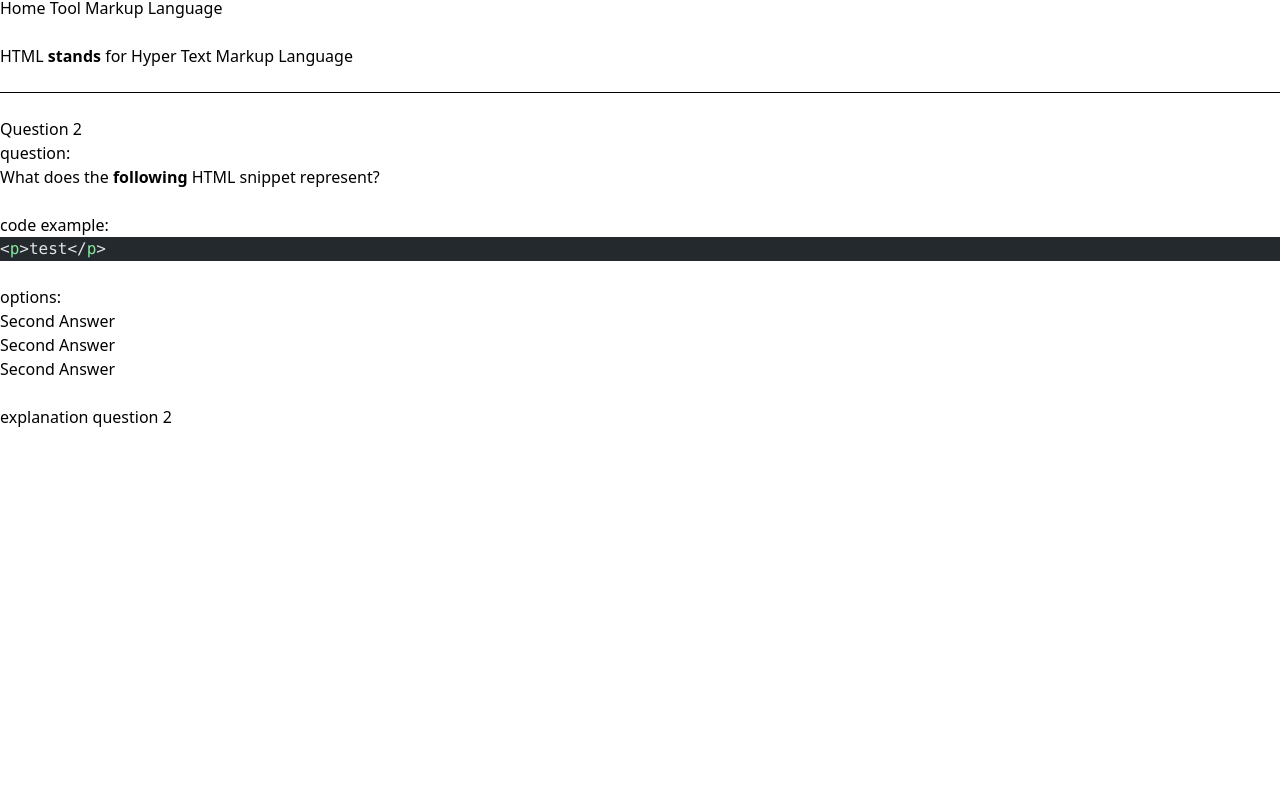
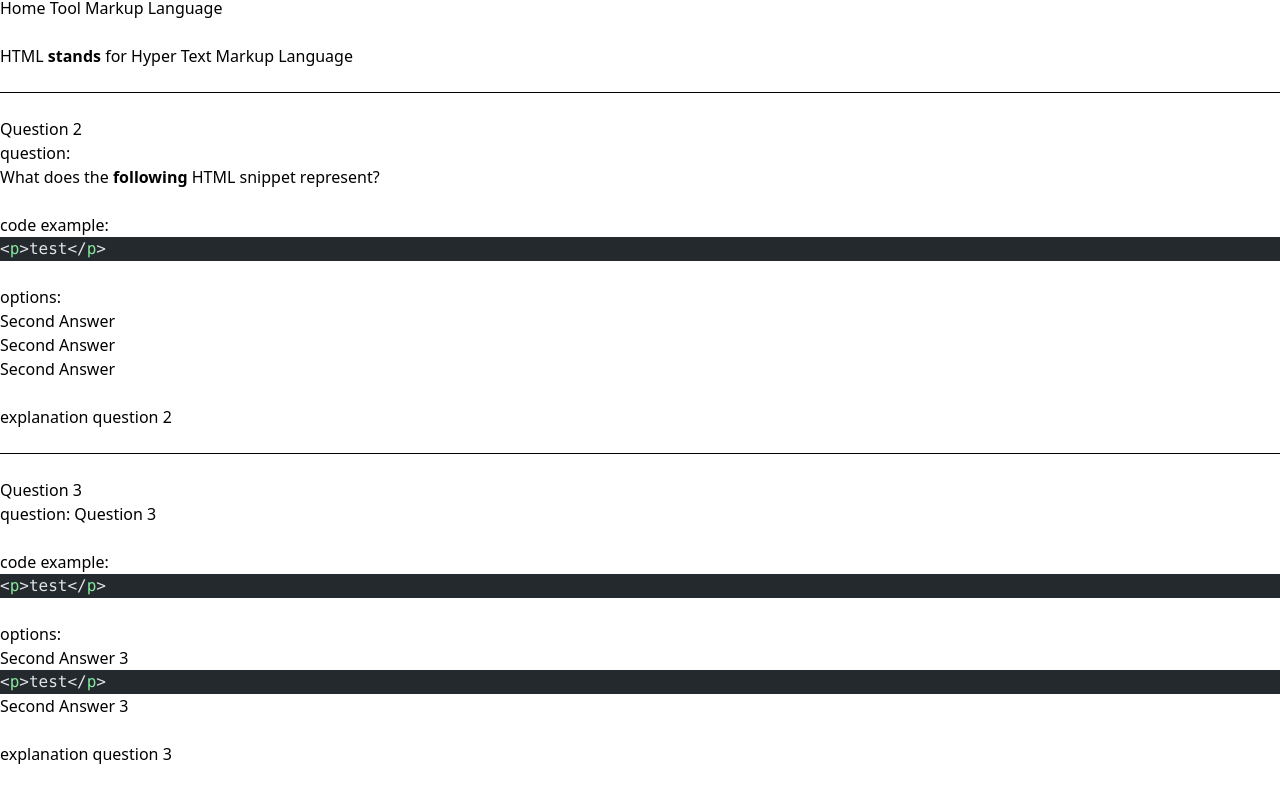
Before and after one commit to fullstacksjs/you-dont-know-html, a Next.js app: page / in a window 1280 px wide. Shown: the part 220-1022 px from the top of the page. Before the commit the page ends 800 px from the top, so only its background shows below. Built offline with nearby package versions, Linux system fonts and the light colour scheme.

Commit message:
Fix hydration

```diff
--- a/src/app/page.tsx
+++ b/src/app/page.tsx
@@ -1,10 +1,11 @@
 import { Question } from "@/components/question";
 import questionOne from "@/questions/01";
 import questionTwo from "@/questions/02";
+import questionThree from "@/questions/03";
 
 export default function Home() {
   return (
-    <main>
+    <main className="mb-28">
       <h2 className="text-center">{"You don't know html"}</h2>
 
       <h1>Question 1</h1>
@@ -16,6 +17,13 @@ export default function Home() {
 
       <h1>Question 2</h1>
       <Question question={questionTwo} />
+
+      <br />
+      <hr />
+      <br />
+
+      <h1>Question 3</h1>
+      <Question question={questionThree} />
     </main>
   );
 }
--- a/src/components/question.tsx
+++ b/src/components/question.tsx
@@ -10,18 +10,18 @@ interface Props {
 export function Question({ question }: Props) {
   return (
     <section>
-      <h2>question: {renderField(question.question)}</h2>
+      <div>question: {renderField(question.question)}</div>
       <br />
-      <section>code example: {renderField(question.codeExample)}</section>
+      <div>code example: {renderField(question.codeExample)}</div>
       <br />
       options:
       <ul>
         {question.options.map((question) => (
-          <li key={question.id}>{question.text}</li>
+          <li key={question.id}>{renderField(question.text)}</li>
         ))}
       </ul>
       <br />
-      <section>{renderField(question.explanation)}</section>
+      <div>{renderField(question.explanation)}</div>
     </section>
   );
 }
--- /dev/null
+++ b/src/questions/03.ts
@@ -0,0 +1,14 @@
+import snippet from "@/components/snippet/02-snippet";
+
+export default {
+  id: 3,
+  question: "Question 3",
+  codeExample: snippet,
+  options: [
+    { id: 1, text: "Second Answer 3" },
+    { id: 2, text: snippet },
+    { id: 3, text: "Second Answer 3" },
+  ],
+  explanation: "explanation question 3",
+  correctAnswer: 1,
+};
--- a/src/types.ts
+++ b/src/types.ts
@@ -6,7 +6,7 @@ export interface Question {
   codeExample: string | ComponentType;
   options: {
     id: number;
-    text: string;
+    text: string | ComponentType;
   }[];
   explanation: string | ComponentType;
   correctAnswer: number;
```
